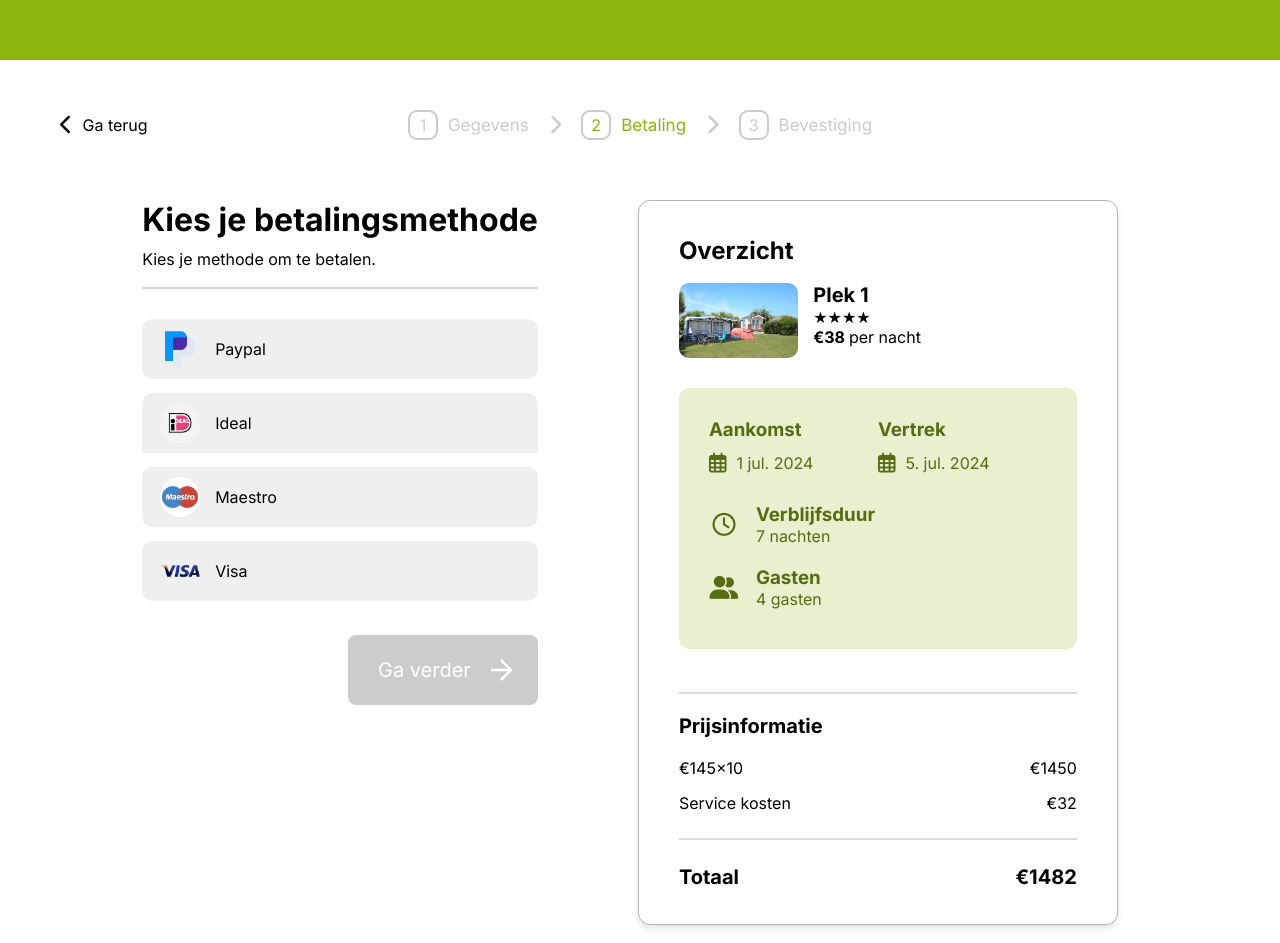
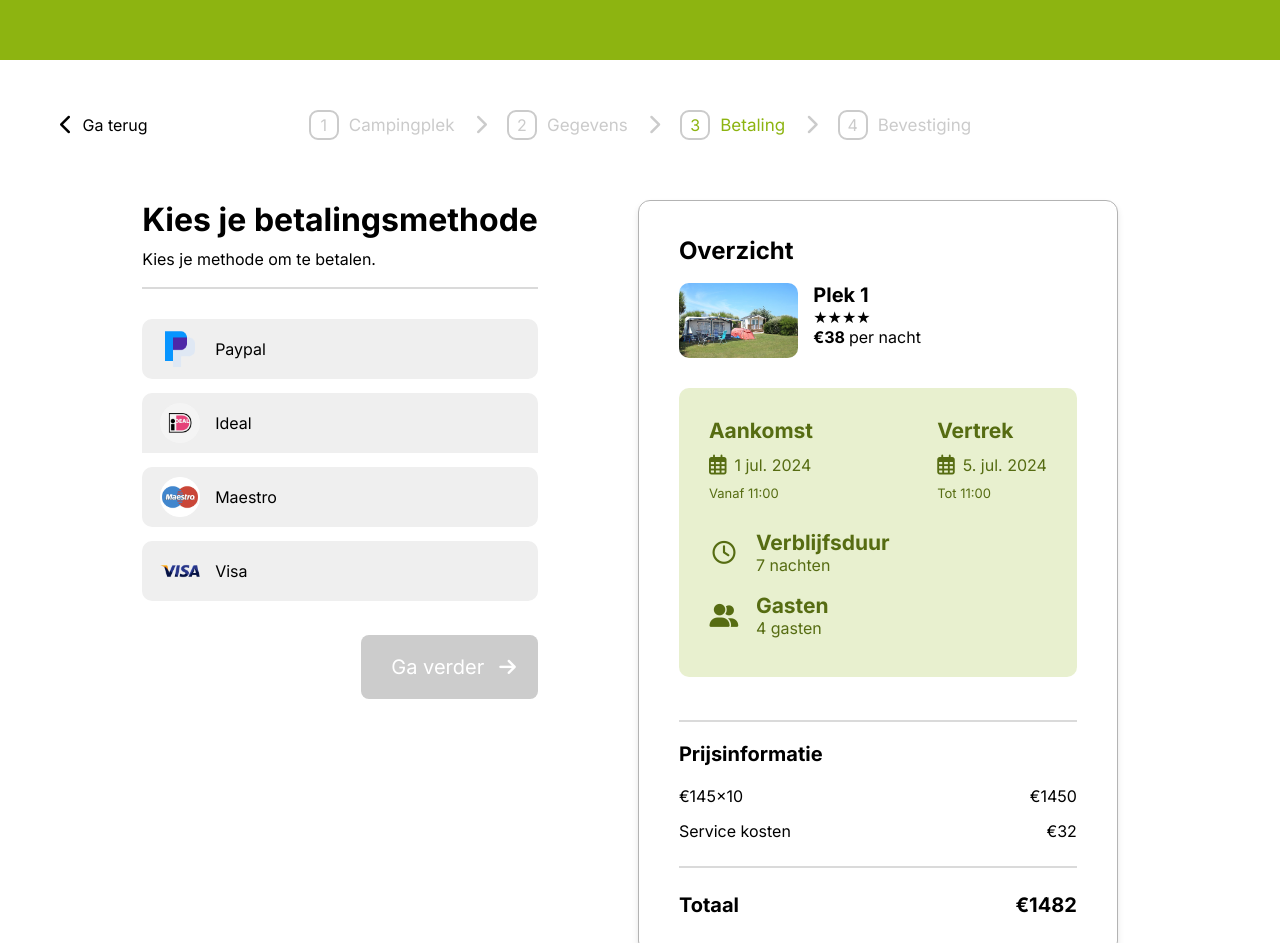
Before and after one commit to raymon-roos/openict-dreamchasers, a plain HTML site: page frontend/pages/betaalmethodes/index.html in a window 1280 px wide. Shown: the top 943 px of the page. Drawn offline with Linux system fonts and the light colour scheme.

Commit message:
feedback toegepast

```diff
--- a/frontend/pages/betaalmethodes/index.html
+++ b/frontend/pages/betaalmethodes/index.html
@@ -24,19 +24,26 @@
         <i class="fa-solid fa-chevron-left"></i
         ><a href="../gegevens-invullen/index.html  ">Ga terug</a>
       </button>
+
       <div class="procesbar">
         <span>1</span>
+        <p>Campingplek</p>
+      </div>
+      <i class="fa-solid fa-chevron-right"></i>
+
+      <div class="procesbar">
+        <span>2</span>
         <p>Gegevens</p>
       </div>
       <i class="fa-solid fa-chevron-right"></i>
 
       <div class="procesbar active-procesbar">
-        <span>2</span>
+        <span>3</span>
         <p>Betaling</p>
       </div>
       <i class="fa-solid fa-chevron-right"></i>
       <div class="procesbar">
-        <span>3</span>
+        <span>4</span>
         <p>Bevestiging</p>
       </div>
     </div>
@@ -71,8 +78,8 @@
         </div>
         <div class="buttonContainer">
           <button class="nextButton">
-            <a>Ga verder</a
-            ><img style="fill: white; color: white" src="arrow-2.svg" alt="" />
+            <a>Ga verder</a>
+            <i class="fa-solid fa-arrow-right"></i>
           </button>
         </div>
       </div>
@@ -96,6 +103,7 @@
                   <i class="fa-regular fa-calendar-days"></i>
                   <p>1 jul. 2024</p>
                 </div>
+                <p class="checkin-checkout">Vanaf 11:00</p>
               </div>
               <div class="departure">
                 <h3>Vertrek</h3>
@@ -103,6 +111,7 @@
                   <i class="fa-regular fa-calendar-days"></i>
                   <p>5. jul. 2024</p>
                 </div>
+                <p class="checkin-checkout">Tot 11:00</p>
               </div>
             </div>
             <div class="stay-duration">
--- a/frontend/pages/betaalmethodes/style.css
+++ b/frontend/pages/betaalmethodes/style.css
@@ -109,16 +109,17 @@
   transform: scale(1.02);
 }
 
-.nextButton img {
-  width: 30px;
-}
-
 .nextButton a {
   color: white;
   text-decoration: none;
   font-size: 20px;
   margin-right: 15px;
   font-weight: 500;
+}
+
+.nextButton i {
+  font-size: 19px;
+  color: white;
 }
 
 .buttonContainer {
@@ -184,7 +185,7 @@
   margin-bottom: 25px;
 }
 
-.reservatieInfo h3 {
+.reservationInfo h3 {
   font-size: 21px;
 }
 .departure-arrival {
@@ -193,29 +194,21 @@
   margin-bottom: 20px;
 }
 
+.checkin-checkout {
+  margin-top: 10px;
+  font-size: 13px;
+}
+
 .arrival > div,
 .departure > div {
   display: flex;
-  align-items: center;
   margin-top: 12px;
-}
-
-.arrival {
-  width: 50%;
 }
 
 .departure i,
 .arrival i {
   font-size: 20px;
-}
-
-.departure p,
-.arrival p {
-  margin-left: 10px;
-}
-
-.departure {
-  width: 50%;
+  margin-right: 8px;
 }
 
 .stay-duration,
@@ -333,5 +326,4 @@
   border-color: #b3b3b3;
   border-radius: 10px;
   transition: all 0.5s;
-
 }
--- a/frontend/pages/gegevens-invullen/style.css
+++ b/frontend/pages/gegevens-invullen/style.css
@@ -263,22 +263,20 @@
   margin-top: 12px;
 }
 
-.arrival {
-  width: 50%;
+.checkin-checkout {
+  margin-top: 10px;
+  font-size: 13px;
 }
 
 .departure i,
 .arrival i {
   font-size: 20px;
+  margin-right: 8px;
 }
 
-.departure p,
-.arrival p {
-  margin-left: 10px;
-}
-
-.departure {
-  width: 50%;
+.nextButton i {
+  font-size: 19px;
+  color: white;
 }
 
 .stay-duration,
--- a/frontend/pages/overzicht/style.css
+++ b/frontend/pages/overzicht/style.css
@@ -96,8 +96,6 @@
   margin-top: 18px;
 }
 
-
-
 .overviewCard {
   border: 1px solid #b3b3b3;
   display: flex;
@@ -170,22 +168,15 @@
   margin-top: 12px;
 }
 
-.arrival {
-  width: 50%;
-}
-
 .departure i,
 .arrival i {
   font-size: 20px;
+  margin-right: 8px;
 }
 
-.departure p,
-.arrival p {
-  margin-left: 10px;
-}
-
-.departure {
-  width: 50%;
+.checkin-checkout {
+  margin-top: 10px;
+  font-size: 13px;
 }
 
 .stay-duration,
@@ -243,7 +234,7 @@
   color: rgb(108, 108, 108);
 }
 
-.edit:hover  {
+.edit:hover {
   color: black;
 }
 
@@ -255,7 +246,6 @@
   margin-top: 20px;
   margin-bottom: 8px;
 }
-
 
 .adress {
   margin-bottom: 20px;
@@ -275,11 +265,7 @@
   position: relative;
 }
 
-
-
-
-.ideal
-{
+.ideal {
   display: flex;
   align-items: center;
   background-color: #efefef;
@@ -294,16 +280,11 @@
   border-radius: 10px 10px 0 0;
 }
 
-
 .ideal:hover {
   transform: scale(1.02);
 }
 
-
-
-
-.ideal img
-{
+.ideal img {
   width: 40px;
   margin: 10px 15px;
   display: flex;
@@ -316,7 +297,7 @@
 }
 
 .readPolicy {
-  color: #8DB411;
+  color: #8db411;
   text-decoration: none;
   display: block;
   margin-top: 30px;
@@ -333,12 +314,11 @@
   width: 100%;
   flex-direction: column;
   margin-bottom: 50px;
-
 }
 
 .reservationButton button {
   margin-bottom: 20px;
-  background-color: #617C0B;
+  background-color: #617c0b;
   text-decoration: none;
   display: flex;
   align-items: center;
@@ -352,5 +332,4 @@
 
 .reservationButton button p {
   margin-left: 10px;
-
 }
--- a/frontend/pages/reserveren/styles.css
+++ b/frontend/pages/reserveren/styles.css
@@ -8,6 +8,43 @@
   margin: 0;
   padding: 0;
   box-sizing: border-box;
+}
+
+.header {
+  display: flex;
+  justify-content: center;
+  width: 100%;
+  font-size: 17px;
+  color: #cbcbcb;
+  align-items: center;
+}
+
+.active-procesbar {
+  color: #8db411;
+}
+
+.header .procesbar {
+  padding: 0 10px;
+  display: flex;
+  align-items: center;
+  cursor: pointer;
+}
+
+.header .procesbar span {
+  margin-right: 10px;
+  border: 2px solid #cbcbcb;
+  border-radius: 9px;
+  display: flex;
+  align-items: center;
+  justify-content: center;
+  font-size: 16px;
+  width: 30px;
+  height: 30px;
+}
+
+.header i {
+  font-size: 20px;
+  margin: 0 10px;
 }
 
 .container {
```
Also changed, not shown: frontend/pages/gegevens-invullen/index.html (+26 -11 lines), frontend/pages/overzicht/index.html (+15 -4 lines), frontend/pages/reserveren/index.html (renamed from frontend/pages/reserveren/gekozenCamping.html, +24 -0 lines), frontend/pages/betaalmethodes/arrow-2.svg (deleted), frontend/pages/betaalmethodes/arrow.png (deleted), frontend/pages/gegevens-invullen/arrow-2.svg (deleted), frontend/pages/gegevens-invullen/arrow.png (deleted), frontend/pages/overzicht/arrow-2.svg (deleted), frontend/pages/overzicht/arrow.png (deleted).
